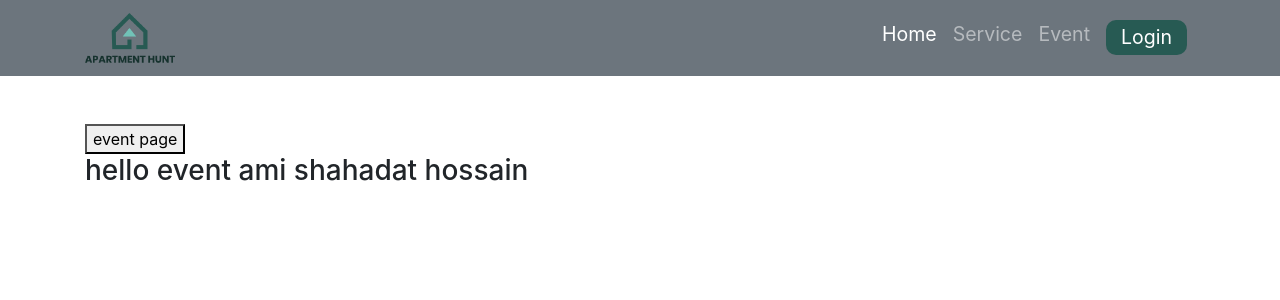
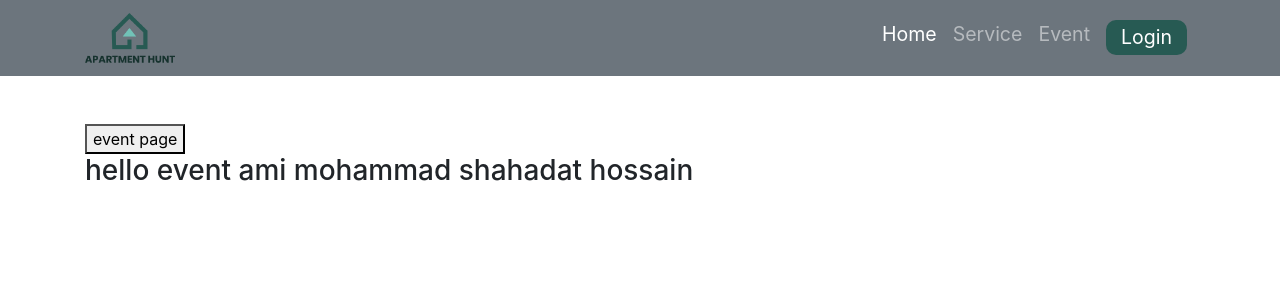
Before and after one commit to shahadat-rgb/apartment-hunt, a React (Create React App) app: page /event in a window 1280 px wide. Shown: the top 300 px of the page. Built offline with nearby package versions, Linux system fonts and the light colour scheme.

Commit message:
added by shahadat

```diff
--- a/src/Components/Home/Event/Event.js
+++ b/src/Components/Home/Event/Event.js
@@ -8,7 +8,7 @@ const Event = () => {
       <div className="container">
       <button className="mt-5" onClick={() => history.push('/service')}>event page</button>
 
-      <h3>hello event ami shahadat hossain</h3>
+      <h3>hello event ami mohammad shahadat hossain</h3>
 
     </div>
     </section>
```
